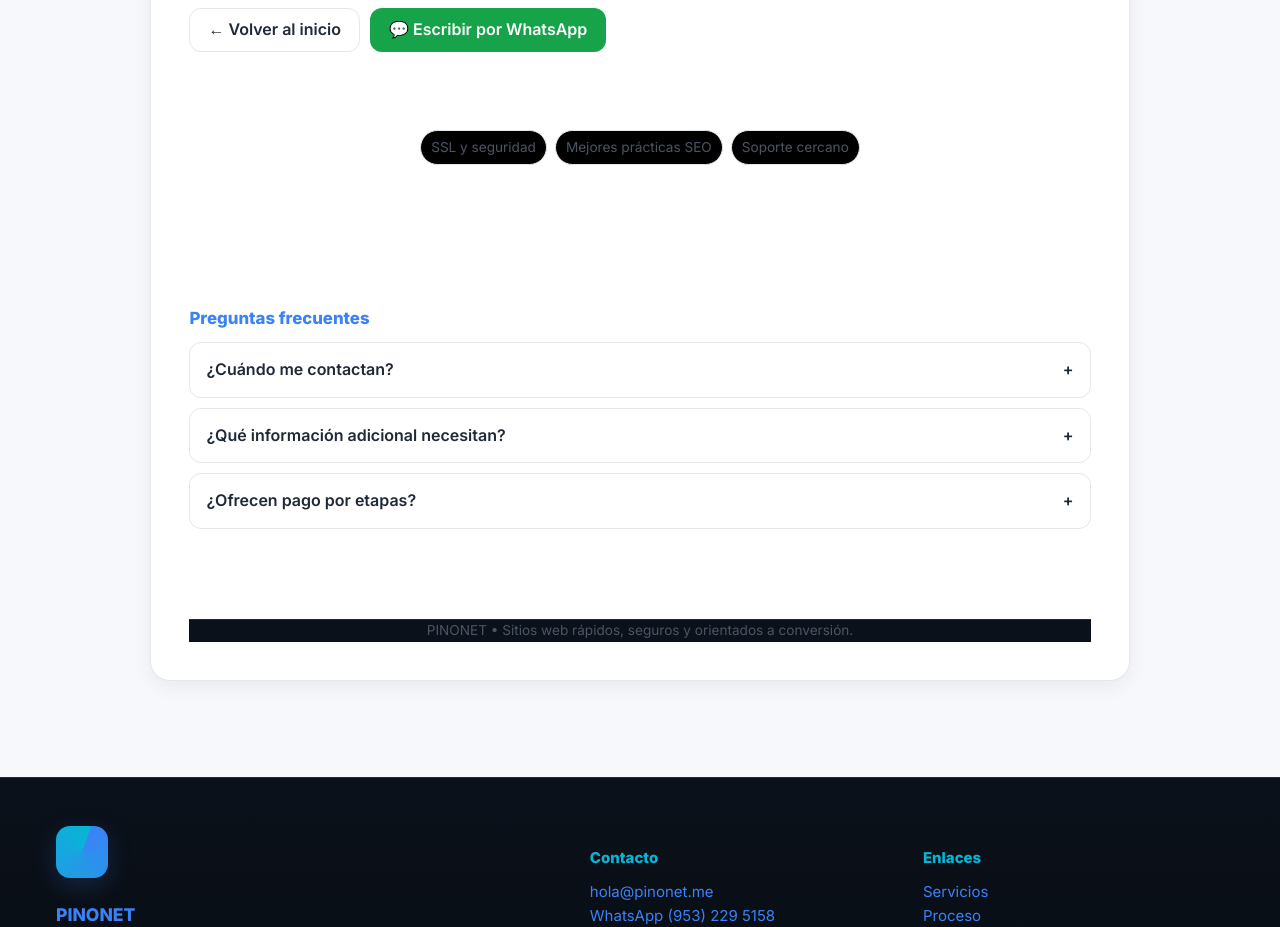
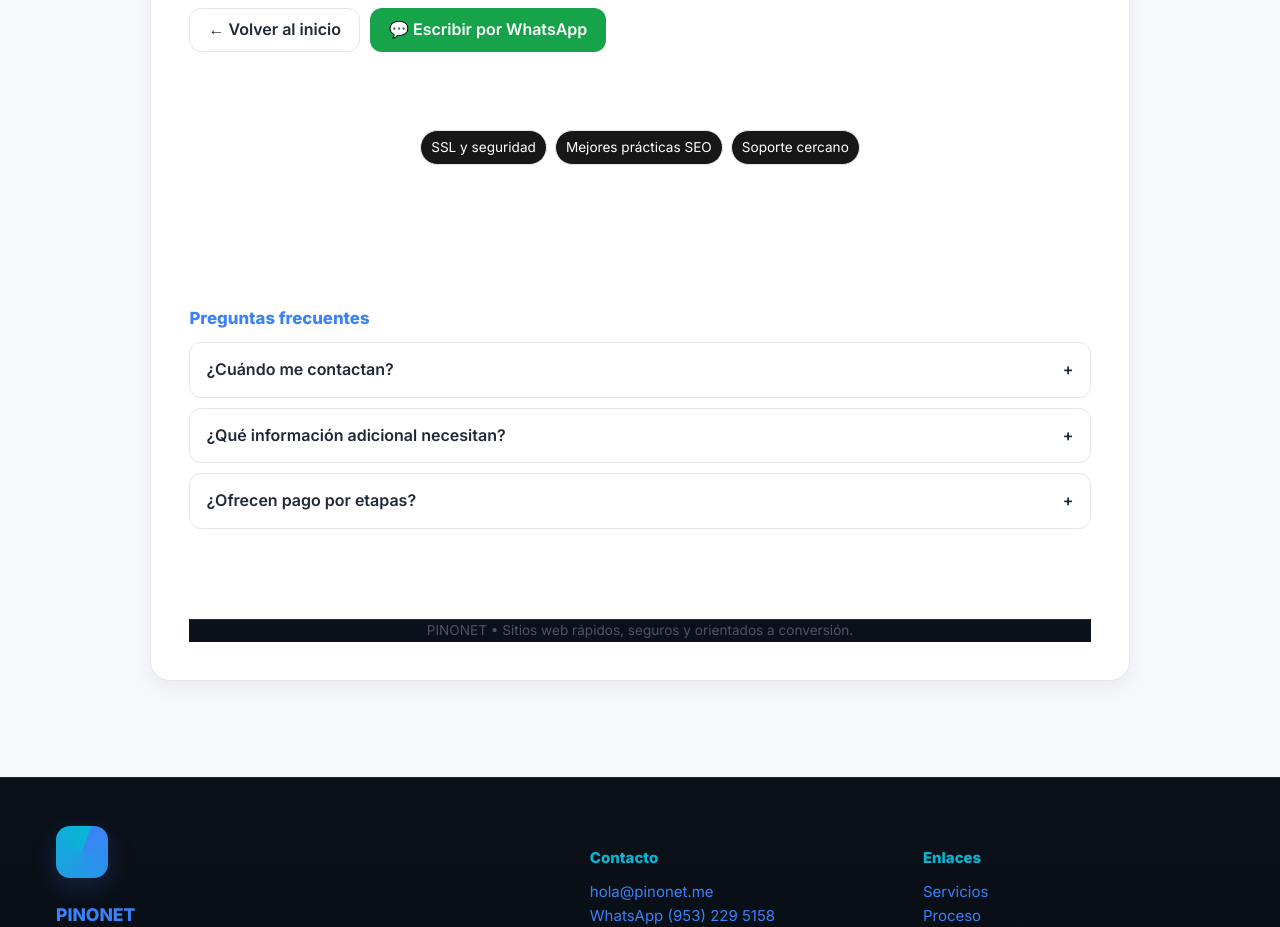
Before and after one commit to Josemaria123457/Josemaria123457.github.io, a Next.js app: page /gracias in a window 1280 px wide. Shown: the part 860-1787 px from the top of the page. Built offline with nearby package versions, Linux system fonts and the light colour scheme.

Commit message:
feat: page gracias

```diff
--- a/app/gracias/gracias.module.css
+++ b/app/gracias/gracias.module.css
@@ -166,8 +166,8 @@
 
 .gxsPill {
   border: 1px solid var(--gxs-border);
-  background: #000000;
-  color: var(--gxs-muted); /* corregido: antes ponía --gxsMuted */
+  background: #171717;
+  color: rgb(255, 255, 255) ;/* corregido: antes ponía --gxsMuted */
   padding: 6px 10px;
   border-radius: 999px;
   font-size: .85rem;
```
